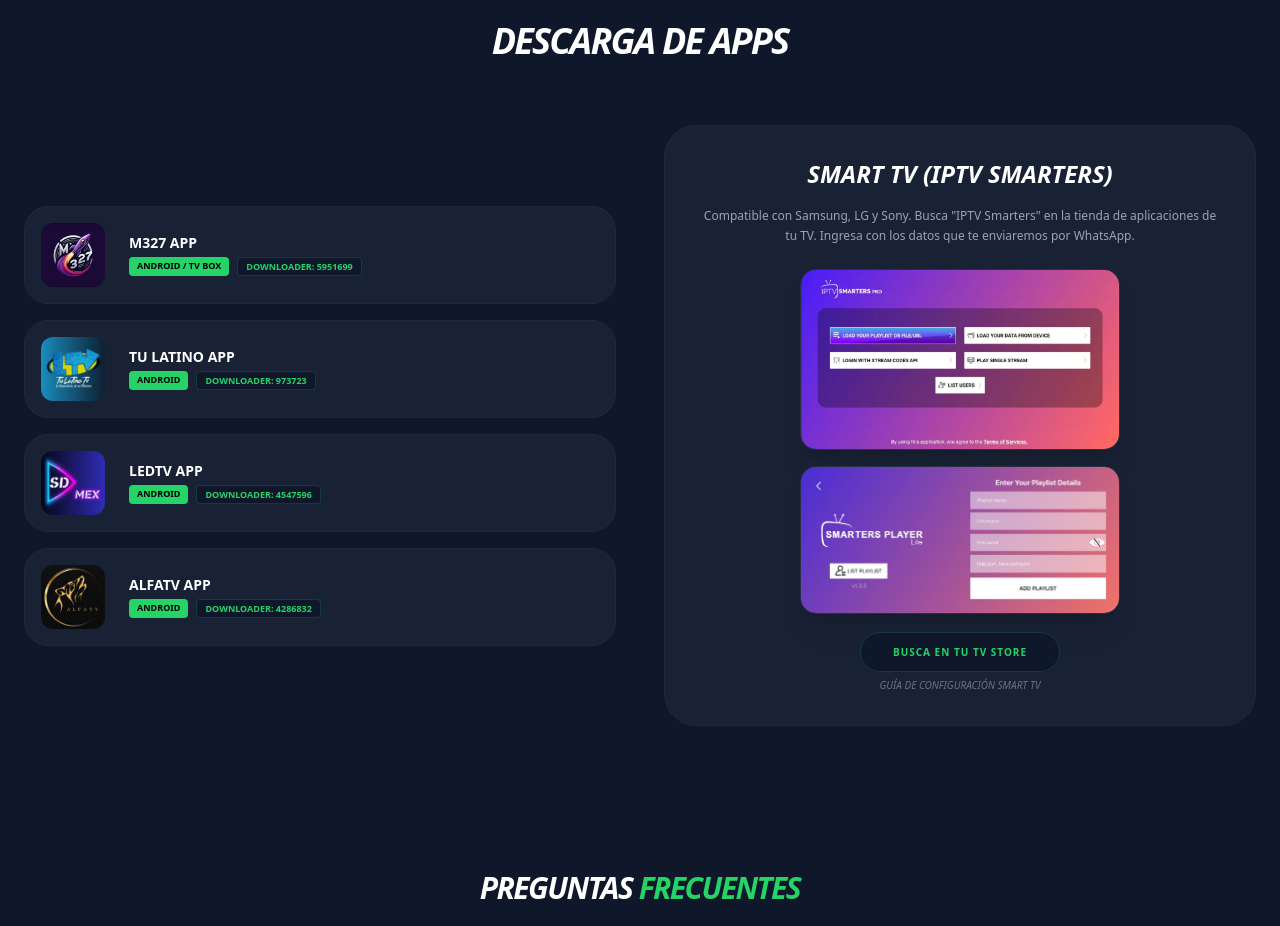
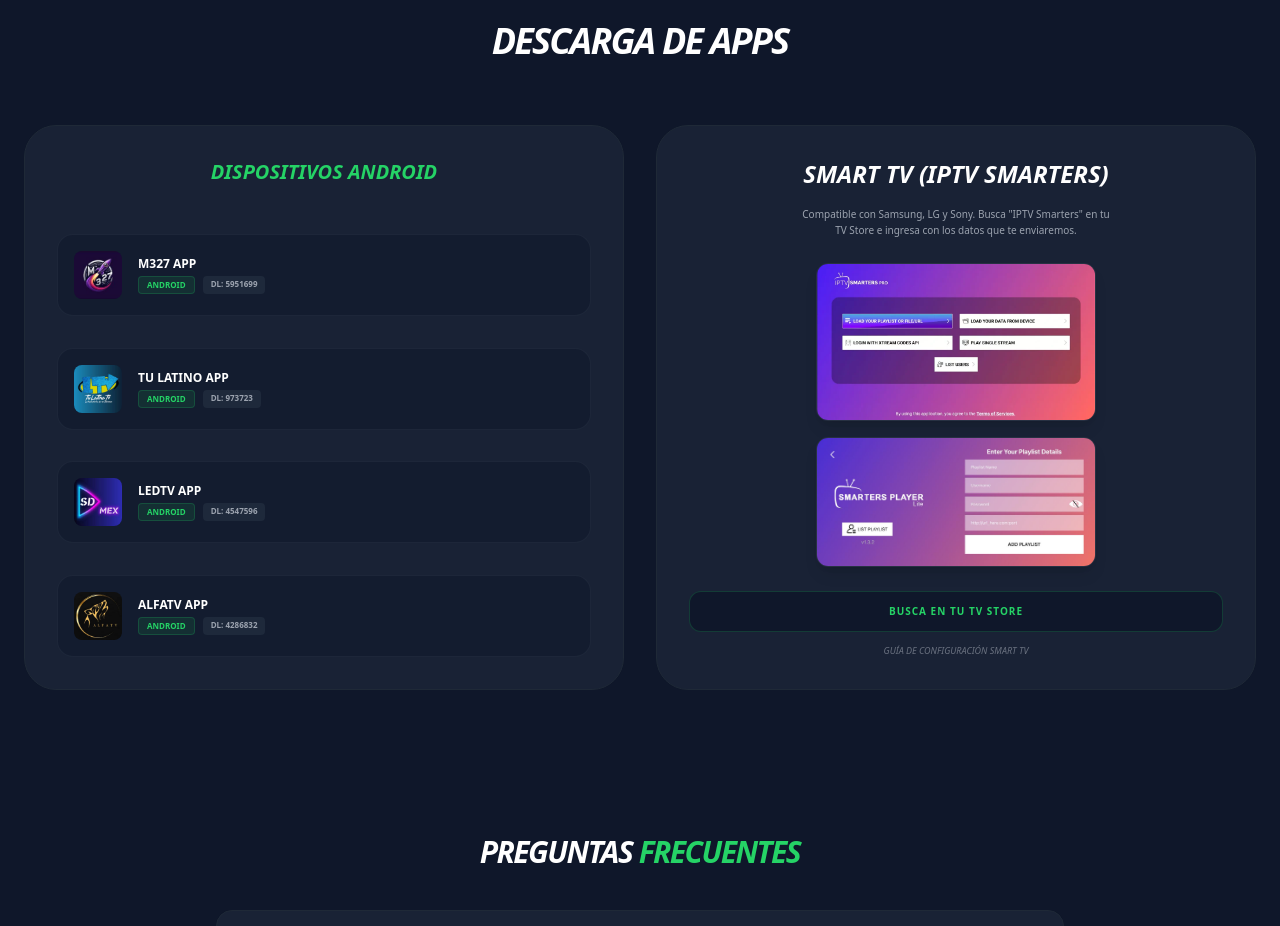
Before and after one commit to raym79-maker/LandingPage, a website: page public/index.html in a window 1280 px wide. Shown: the part 1320-2246 px from the top of the page. Drawn offline with nearby package versions, Linux system fonts and the light colour scheme.

Commit message:
Update index.html

```diff
--- a/public/index.html
+++ b/public/index.html
@@ -110,69 +110,71 @@
    <section id="descargas" class="py-20 px-6 max-w-7xl mx-auto text-white">
         <h2 class="text-4xl font-black text-center mb-16 uppercase tracking-tighter italic">Descarga de APPS</h2>
 
-        <div class="grid grid-cols-1 md:grid-cols-2 gap-12 items-center">
-            <div class="space-y-4">
-                <div class="glass p-4 rounded-3xl border border-gray-800 flex items-center gap-6">
-                    <img src="/img/m327.jpg" class="w-16 h-16 rounded-xl object-cover">
+        <div class="grid grid-cols-1 md:grid-cols-2 gap-8 items-stretch">
+            <div class="glass rounded-[2rem] border border-gray-800 p-8 flex flex-col justify-between space-y-4">
+                <h3 class="text-xl font-bold uppercase italic text-center mb-4 text-brand">Dispositivos Android</h3>
+
+                <div class="bg-slate-900/50 p-4 rounded-2xl border border-gray-700/30 flex items-center gap-4">
+                    <img src="/img/m327.jpg" class="w-12 h-12 rounded-lg object-cover">
                     <div class="flex-grow">
-                        <h3 class="font-bold uppercase text-sm">M327 APP</h3>
+                        <h4 class="font-bold uppercase text-xs">M327 APP</h4>
                         <div class="flex flex-wrap gap-2 mt-1">
-                            <span class="px-2 py-0.5 bg-brand text-black text-[9px] font-bold rounded">ANDROID / TV BOX</span>
-                            <span class="px-2 py-0.5 bg-slate-900 text-brand text-[9px] font-bold rounded border border-brand/20">DOWNLOADER: 5951699</span>
+                            <span class="px-2 py-0.5 bg-brand/10 text-brand text-[8px] font-bold rounded border border-brand/20">ANDROID</span>
+                            <span class="px-2 py-0.5 bg-slate-800 text-gray-400 text-[8px] font-bold rounded">DL: 5951699</span>
                         </div>
                     </div>
                 </div>
-                <div class="glass p-4 rounded-3xl border border-gray-800 flex items-center gap-6">
-                    <img src="/img/tu latino.jpg" class="w-16 h-16 rounded-xl object-cover">
+                <div class="bg-slate-900/50 p-4 rounded-2xl border border-gray-700/30 flex items-center gap-4">
+                    <img src="/img/tu latino.jpg" class="w-12 h-12 rounded-lg object-cover">
                     <div class="flex-grow">
-                        <h3 class="font-bold uppercase text-sm">TU LATINO APP</h3>
+                        <h4 class="font-bold uppercase text-xs">TU LATINO APP</h4>
                         <div class="flex flex-wrap gap-2 mt-1">
-                            <span class="px-2 py-0.5 bg-brand text-black text-[9px] font-bold rounded">ANDROID</span>
-                            <span class="px-2 py-0.5 bg-slate-900 text-brand text-[9px] font-bold rounded border border-brand/20">DOWNLOADER: 973723</span>
+                            <span class="px-2 py-0.5 bg-brand/10 text-brand text-[8px] font-bold rounded border border-brand/20">ANDROID</span>
+                            <span class="px-2 py-0.5 bg-slate-800 text-gray-400 text-[8px] font-bold rounded">DL: 973723</span>
                         </div>
                     </div>
                 </div>
-                <div class="glass p-4 rounded-3xl border border-gray-800 flex items-center gap-6">
-                    <img src="/img/ledtv.jpg" class="w-16 h-16 rounded-xl object-cover">
+                <div class="bg-slate-900/50 p-4 rounded-2xl border border-gray-700/30 flex items-center gap-4">
+                    <img src="/img/ledtv.jpg" class="w-12 h-12 rounded-lg object-cover">
                     <div class="flex-grow">
-                        <h3 class="font-bold uppercase text-sm">LEDTV APP</h3>
+                        <h4 class="font-bold uppercase text-xs">LEDTV APP</h4>
                         <div class="flex flex-wrap gap-2 mt-1">
-                            <span class="px-2 py-0.5 bg-brand text-black text-[9px] font-bold rounded">ANDROID</span>
-                            <span class="px-2 py-0.5 bg-slate-900 text-brand text-[9px] font-bold rounded border border-brand/20">DOWNLOADER: 4547596</span>
+                            <span class="px-2 py-0.5 bg-brand/10 text-brand text-[8px] font-bold rounded border border-brand/20">ANDROID</span>
+                            <span class="px-2 py-0.5 bg-slate-800 text-gray-400 text-[8px] font-bold rounded">DL: 4547596</span>
                         </div>
                     </div>
                 </div>
-                <div class="glass p-4 rounded-3xl border border-gray-800 flex items-center gap-6">
-                    <img src="/img/alfatv.jpg" class="w-16 h-16 rounded-xl object-cover">
+                <div class="bg-slate-900/50 p-4 rounded-2xl border border-gray-700/30 flex items-center gap-4">
+                    <img src="/img/alfatv.jpg" class="w-12 h-12 rounded-lg object-cover">
                     <div class="flex-grow">
-                        <h3 class="font-bold uppercase text-sm">ALFATV APP</h3>
+                        <h4 class="font-bold uppercase text-xs">ALFATV APP</h4>
                         <div class="flex flex-wrap gap-2 mt-1">
-                            <span class="px-2 py-0.5 bg-brand text-black text-[9px] font-bold rounded">ANDROID</span>
-                            <span class="px-2 py-0.5 bg-slate-900 text-brand text-[9px] font-bold rounded border border-brand/20">DOWNLOADER: 4286832</span>
+                            <span class="px-2 py-0.5 bg-brand/10 text-brand text-[8px] font-bold rounded border border-brand/20">ANDROID</span>
+                            <span class="px-2 py-0.5 bg-slate-800 text-gray-400 text-[8px] font-bold rounded">DL: 4286832</span>
                         </div>
                     </div>
                 </div>
             </div>
 
-            <div class="glass rounded-[2rem] border border-gray-800 p-8 text-center flex flex-col items-center">
-                <h3 class="text-2xl font-black uppercase italic text-white mb-4">SMART TV (IPTV SMARTERS)</h3>
-                <p class="text-gray-400 text-xs mb-6 leading-relaxed">
-                    Compatible con Samsung, LG y Sony. Busca "IPTV Smarters" en la tienda de aplicaciones de tu TV. Ingresa con los datos que te enviaremos por WhatsApp.
-                </p>
-
-                <div class="w-full mb-4">
-                    <img src="/img/xtream.png" class="w-full max-w-[320px] mx-auto rounded-2xl shadow-xl border border-gray-700/50" alt="Xtream API Login">
+            <div class="glass rounded-[2rem] border border-gray-800 p-8 text-center flex flex-col items-center justify-between">
+                <div>
+                    <h3 class="text-2xl font-black uppercase italic text-white mb-4">SMART TV (IPTV SMARTERS)</h3>
+                    <p class="text-gray-400 text-[10px] mb-6 leading-relaxed max-w-xs mx-auto">
+                        Compatible con Samsung, LG y Sony. Busca "IPTV Smarters" en tu TV Store e ingresa con los datos que te enviaremos.
+                    </p>
                 </div>
 
-                <div class="w-full mb-6">
-                    <img src="/img/iptvsmarters.jpeg" class="w-full max-w-[320px] mx-auto rounded-2xl shadow-xl border border-gray-700/50" alt="IPTV Smarters App">
+                <div class="w-full space-y-4">
+                    <img src="/img/xtream.png" class="w-full max-w-[280px] mx-auto rounded-xl shadow-lg border border-gray-700/50" alt="Xtream Login">
+                    <img src="/img/iptvsmarters.jpeg" class="w-full max-w-[280px] mx-auto rounded-xl shadow-lg border border-gray-700/50" alt="Smarters Player">
                 </div>
 
-                <div class="mt-auto">
-                    <span class="px-8 py-3 bg-slate-900 text-brand text-[10px] font-bold rounded-full border border-brand/20 uppercase tracking-widest">BUSCA EN TU TV STORE</span>
-                    <p class="text-gray-500 text-[10px] mt-4 uppercase italic">Guía de Configuración Smart TV</p>
+                <div class="mt-6 w-full">
+                    <span class="block w-full py-3 bg-slate-900 text-brand text-[10px] font-bold rounded-xl border border-brand/20 uppercase tracking-widest">BUSCA EN TU TV STORE</span>
+                    <p class="text-gray-500 text-[9px] mt-3 uppercase italic">Guía de Configuración Smart TV</p>
                 </div>
             </div>
+        </div>
     </section>
     <section id="faq" class="py-16 px-6 max-w-4xl mx-auto">
         <h2 class="text-3xl font-black text-center mb-10 uppercase italic tracking-tighter text-white">
```
